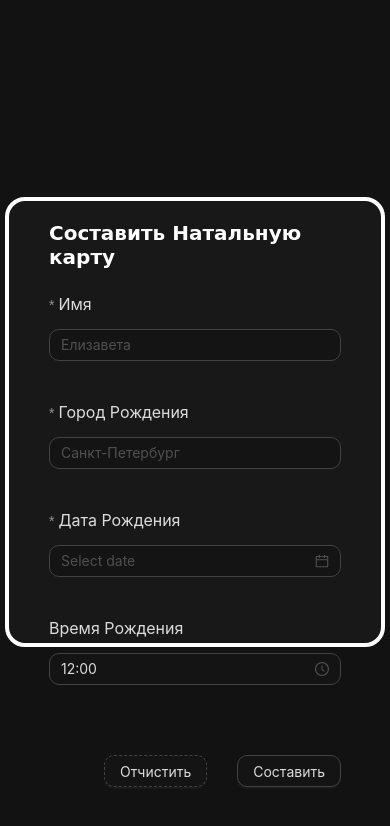
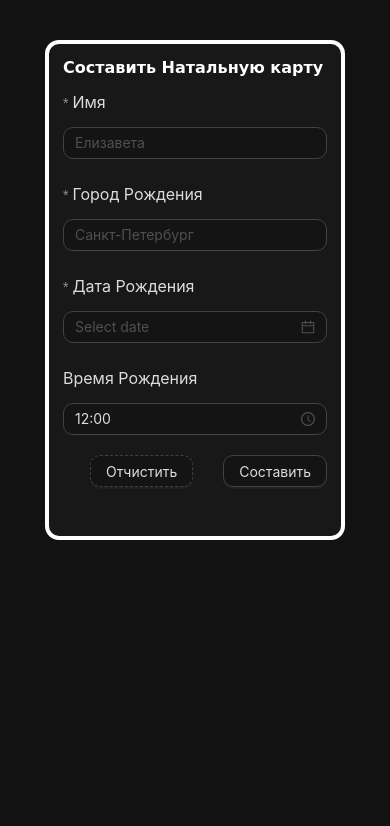
Before and after one commit to tgoaty/astrology-frontend, a React (Vite) app: page / in a window 390 px wide. Shown: the top 826 px of the page. Built offline with nearby package versions, Linux system fonts and the light colour scheme.

Commit message:
add: some css improve in natal chart and mobile adop

```diff
--- a/index.html
+++ b/index.html
@@ -1,8 +1,8 @@
 <!doctype html>
 <html lang="en">
 <head>
-    <meta charset="UTF-8" />
-    <meta name="viewport" content="width=device-width, initial-scale=1.0" />
+  <meta charset="UTF-8"/>
+  <meta name="viewport" content="width=device-width, initial-scale=1.0"/>
   <title>Astrology</title>
 </head>
 <body>
--- a/src/app/index.tsx
+++ b/src/app/index.tsx
@@ -8,7 +8,7 @@ const App = () => {
                 algorithm: theme.darkAlgorithm,
                 components: {
                     Form: {
-                        itemMarginBottom: 36,
+                        // itemMarginBottom: 36,
                         labelFontSize: 16,
                         labelRequiredMarkColor: '#929292'
                     },
--- a/src/entities/NatalParagraph/NatalParagraph.module.css
+++ b/src/entities/NatalParagraph/NatalParagraph.module.css
@@ -0,0 +1,22 @@
+.natal__paragraph__box {
+    background-color: #202020;
+    padding: 18px;
+    border-radius: 8px;
+    margin-bottom: 10px;
+}
+.natal__paragraph__title {
+    margin-left: 18px;
+    margin-bottom: 4px;
+    color: white;
+}
+.natal__paragraph__text {
+    text-align: justify;
+}
+@media only screen and (max-width: 768px) {
+    .natal__paragraph__title {
+        font-size: 16px;
+    }
+    .natal__paragraph__text {
+        font-size: 14px;
+    }
+}
--- a/src/entities/NatalParagraph/NatalParagraph.tsx
+++ b/src/entities/NatalParagraph/NatalParagraph.tsx
@@ -1,4 +1,5 @@
 import React from "react";
+import styles from "./NatalParagraph.module.css"
 
 interface NatalParagraphProps {
     array: [string, string];
@@ -6,9 +7,9 @@ interface NatalParagraphProps {
 
 const NatalParagraph: React.FC<NatalParagraphProps> = ({ array }) => {
     return (
-        <div>
-            <h3>{array[0]}</h3>
-            <p>{array[1]}</p>
+        <div className={styles["natal__paragraph__box"]}>
+            <h3 className={styles["natal__paragraph__title"]}>{array[0]}</h3>
+            <p className={styles["natal__paragraph__text"]}>{array[1]}</p>
         </div>
     );
 };
--- a/src/index.css
+++ b/src/index.css
@@ -1,12 +1,17 @@
+
+
 * {
+
     padding: 0;
     margin: 0;
     box-sizing: border-box;
+
 }
+
 body {
     display: flex;
     justify-content: center;
-  align-items: center;
+    font-family: "Comic Sans MS", sans-serif;
     height: 100vh;
     background-color: #121212;
 }
--- a/src/pages/natal-chart/index.tsx
+++ b/src/pages/natal-chart/index.tsx
@@ -1,3 +1,4 @@
+
 import {useUserInfoStore} from "../../app/store/store.ts";
 import {useEffect, useState} from "react";
 import axios from "axios"
@@ -20,8 +21,8 @@ const Index = () => {
     }
     console.log(Data)
     useEffect(() => {
-        axios.post<NatalChart>(endpoints.getNatal, Data)
-            .then(response => setNatal(response.data as NatalChart))
+        axios.post(endpoints.getNatal, Data)
+            .then(response => setNatal(JSON.parse(response.data) as NatalChart))
             .catch(error => console.error(error))
     }, [])
     if (!natal) {
@@ -29,7 +30,7 @@ const Index = () => {
     }
 
     return (
-        <div style={{color: "wheat", fontSize: "1rem", margin: 40, paddingTop: 4200}}>
+        <div >
             <NatalSection header={"Планеты и точки в Знаках"} arrays={natal["Планеты и точки в Знаках"]}/>
             <NatalSection header={"Планеты и Точки в Домах"} arrays={natal["Планеты и Точки в Домах"]}/>
             <NatalSection header={"Аспекты"} arrays={natal["Аспекты"]}/>
--- a/src/shared/api/endpoints.ts
+++ b/src/shared/api/endpoints.ts
@@ -1,4 +1,4 @@
-const BASE_URL: string = 'https://astrologybackend-6g2908xuc-tgoatys-projects.vercel.app/api';
+const BASE_URL: string = 'https://astrologybackend-tgoatys-projects.vercel.app/api';
 
 interface EndpointsInterface {
     [key: string]: string;
--- a/src/widgets/NatalSection/NatalSection.module.css
+++ b/src/widgets/NatalSection/NatalSection.module.css
@@ -0,0 +1,18 @@
+.natal__section__box {
+    margin: 40px;
+    border: white solid 4px;
+    border-radius: 18px;
+    padding: 20px;
+    color: #f1e3e3;
+}
+.natal__section__title {
+    text-align: center;
+    margin-bottom: 10px;
+    color: white;
+    font-size: 30px;
+}
+@media only screen and (max-width: 768px) {
+    .natal__section__box {
+        margin: 10px;
+    }
+}
--- a/src/widgets/NatalSection/NatalSection.tsx
+++ b/src/widgets/NatalSection/NatalSection.tsx
@@ -1,5 +1,6 @@
 import React from 'react';
 import NatalParagraph from "../../entities/NatalParagraph/NatalParagraph.tsx";
+import styles from "./NatalSection.module.css"
 
 interface NatalSectionProps {
     header: string,
@@ -8,8 +9,8 @@ interface NatalSectionProps {
 
 const NatalSection: React.FC<NatalSectionProps> = ({header, arrays}) => {
     return (
-        <div>
-            <h2>{header}</h2>
+        <div className={styles["natal__section__box"]}>
+            <h2 className={styles["natal__section__title"]}>{header}</h2>
             {arrays.map((array, index) => <div key={index}><NatalParagraph array={array}/></div>)}
         </div>
     );
--- a/src/widgets/StartFrom/StartForm.module.css
+++ b/src/widgets/StartFrom/StartForm.module.css
@@ -1,4 +1,5 @@
 .form__place {
+    margin-top: 120px;
     border-radius: 20px;
     padding: 20px 40px;
     width: 380px;
@@ -13,3 +14,32 @@
     margin-bottom: 20px;
     font-family: "Comic Sans MS", sans-serif;
 }
+.button__row {
+    column-gap: 30px;
+    margin-top: 70px
+}
+.form__item {
+    margin-bottom: 36px;
+}
+
+@media only screen and (max-width: 768px) {
+    .form__place {
+        margin-top: 40px;
+        border-radius: 14px;
+        padding: 14px;
+        width: 300px;
+        height: 500px;
+    }
+    .form__title {
+        color: white;
+        font-size: 16px;
+        margin-bottom: 10px;
+    }
+    .button__row {
+        column-gap: 30px;
+        margin-top: 10px
+    }
+    .form__item {
+        margin-bottom: 20px;
+    }
+}
--- a/src/widgets/StartFrom/StartForm.tsx
+++ b/src/widgets/StartFrom/StartForm.tsx
@@ -30,19 +30,19 @@ const StartForm = () => {
         <div className={styles["form__place"]}>
             <h1 className={styles["form__title"]}>Составить Натальную карту</h1>
             <Form form={form} onSubmitCapture={(e: React.FormEvent<HTMLFormElement>) => handleSubmit(e)}>
-                <Form.Item name="name" label="Имя" rules={[{ required: true, message: '' }]}>
+                <Form.Item className={styles["form__item"]} name="name" label="Имя" rules={[{ required: true, message: '' }]}>
                     <Input placeholder="Елизавета"/>
                 </Form.Item>
-                <Form.Item name="city" label="Город Рождения" rules={[{ required: true, message: '' }]}>
+                <Form.Item className={styles["form__item"]} name="city" label="Город Рождения" rules={[{ required: true, message: '' }]}>
                     <Input placeholder="Санкт-Петербург"/>
                 </Form.Item>
-                <Form.Item name="date" label="Дата Рождения" rules={[{ required: true, message: '' }]}>
+                <Form.Item className={styles["form__item"]} name="date" label="Дата Рождения" rules={[{ required: true, message: '' }]}>
                     <DatePicker style={{ width: '100%' }} format="DD.MM.YYYY"/>
                 </Form.Item>
-                <Form.Item name="time" label="Время Рождения" initialValue={dayjs('12:00', format)}>
+                <Form.Item className={styles["form__item"]} name="time" label="Время Рождения" initialValue={dayjs('12:00', format)}>
                     <TimePicker style={{ width: '100%' }} format={format} needConfirm={false} />
                 </Form.Item>
-                <Row justify="end" style={{columnGap: 30, marginTop: 70}}>
+                <Row justify="end" className={styles["button__row"]}>
                     <Button type="dashed" onClick={() => form.resetFields()}>Отчистить</Button>
                     <Button type="default" htmlType="submit">Составить</Button>
                 </Row>
--- a/vite.config.ts
+++ b/vite.config.ts
@@ -4,4 +4,5 @@ import react from '@vitejs/plugin-react-swc'
 // https://vitejs.dev/config/
 export default defineConfig({
   plugins: [react()],
+  assetsInclude: ['**/*.ttf']
 })
```
Lines whose indentation alone changed are shown as unchanged.
